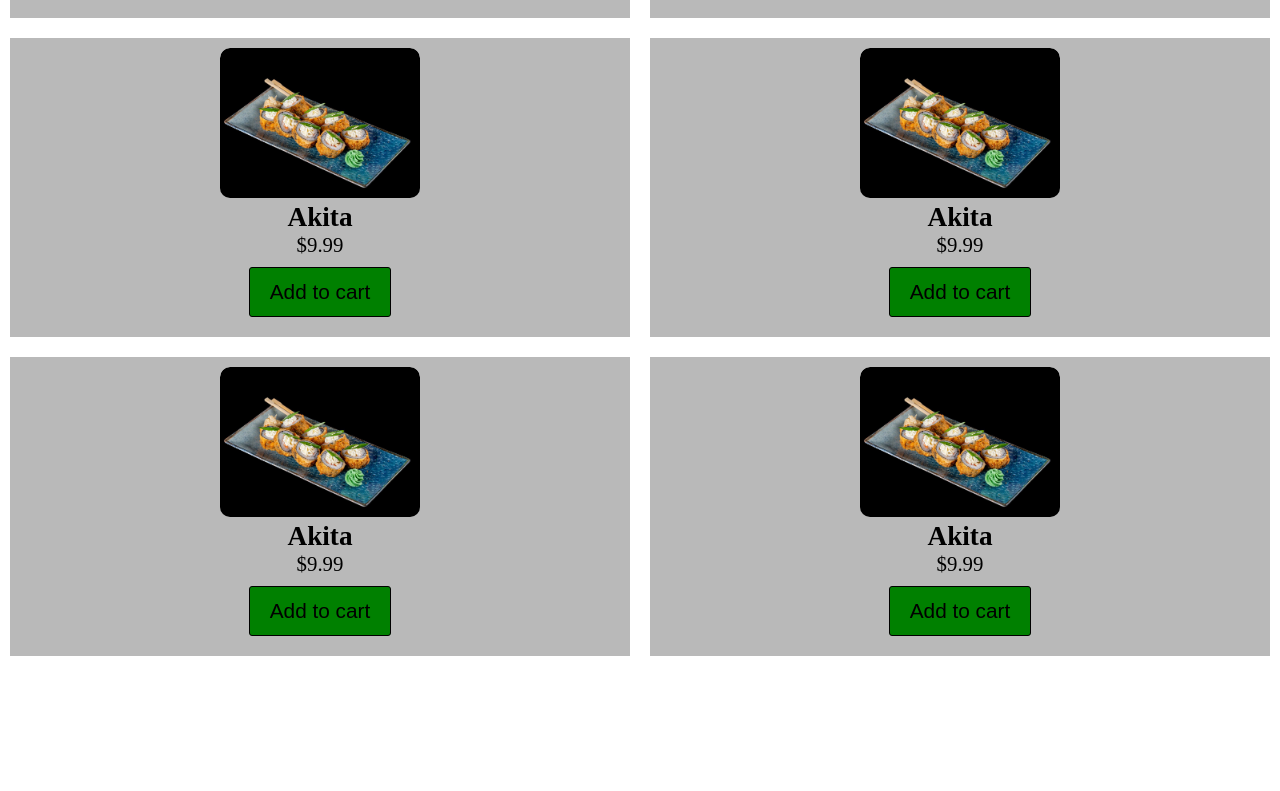
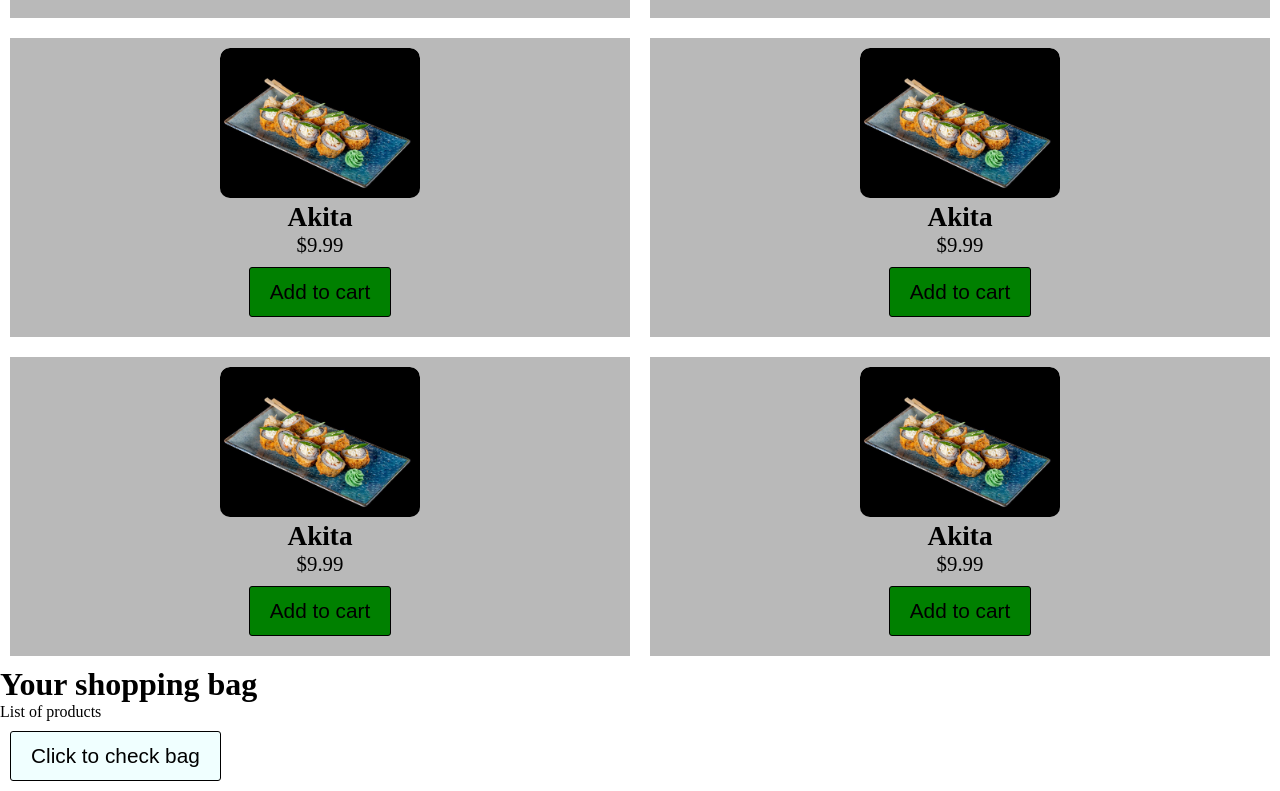
Before and after one commit to janaiscoding/shopping-cart, a React (Create React App) app: page /store in a window 1280 px wide. Shown: the part 409-1200 px from the top of the page. Before the commit the page ends 1075 px from the top, so only its background shows below. Built offline with nearby package versions, Linux system fonts and the light colour scheme.

Commit message:
Start working on bag

```diff
--- a/src/components/Cart.js
+++ b/src/components/Cart.js
@@ -1,7 +1,30 @@
 import React from "react";
+import Item from "./Item";
 
-const Cart = ({ handleTotal }) => {
-  return <>Total: ${handleTotal}</>;
+const Cart = ({ bag, onAdd, onRemove }) => {
+  const allBag = bag.map((product) => (
+    <Item
+      name={product.name}
+      img={product.img}
+      price={product.price}
+      quantity={product.quantity}
+      key={product.id}
+      id={product.id}
+      onAdd={onAdd}
+      onRemove={onRemove}
+    />
+  ));
+  const handleBag = () => {
+    console.log(bag);
+  };
+  return (
+    <>
+      <h1> Your shopping bag</h1>
+      <div> List of products </div>
+      <div>{allBag}</div>
+      <button onClick={handleBag}>Click to check bag</button>
+    </>
+  );
 };
 
 export default Cart;
--- a/src/pages/Store.js
+++ b/src/pages/Store.js
@@ -1,9 +1,11 @@
 import React, { useState } from "react";
 import data from "../products/data";
 import Item from "../components/Item";
+import Cart from "../components/Cart";
 
 const Store = () => {
   const [products, setProducts] = useState(data);
+  const [bag, setBag] = useState([]);
 
   const handleAddEvent = (id) => {
     setProducts((prevState) => {
@@ -14,6 +16,8 @@ const Store = () => {
             quantity: product.quantity++,
           };
         }
+        //kinda on the right path ?
+        setBag((prevBag) => [...prevBag, product]);
         return product;
       });
       return newProducts;
@@ -34,6 +38,7 @@ const Store = () => {
       return newProducts;
     });
   };
+
   const allProducts = products.map((product) => (
     <Item
       name={product.name}
@@ -51,6 +56,7 @@ const Store = () => {
     <>
       <h1>Display all products here</h1>
       <div className="all-products-wrap">{allProducts}</div>
+      <Cart bag={bag} onAdd={handleAddEvent} onRemove={handleRemoveEvent} />
     </>
   );
 };
```
